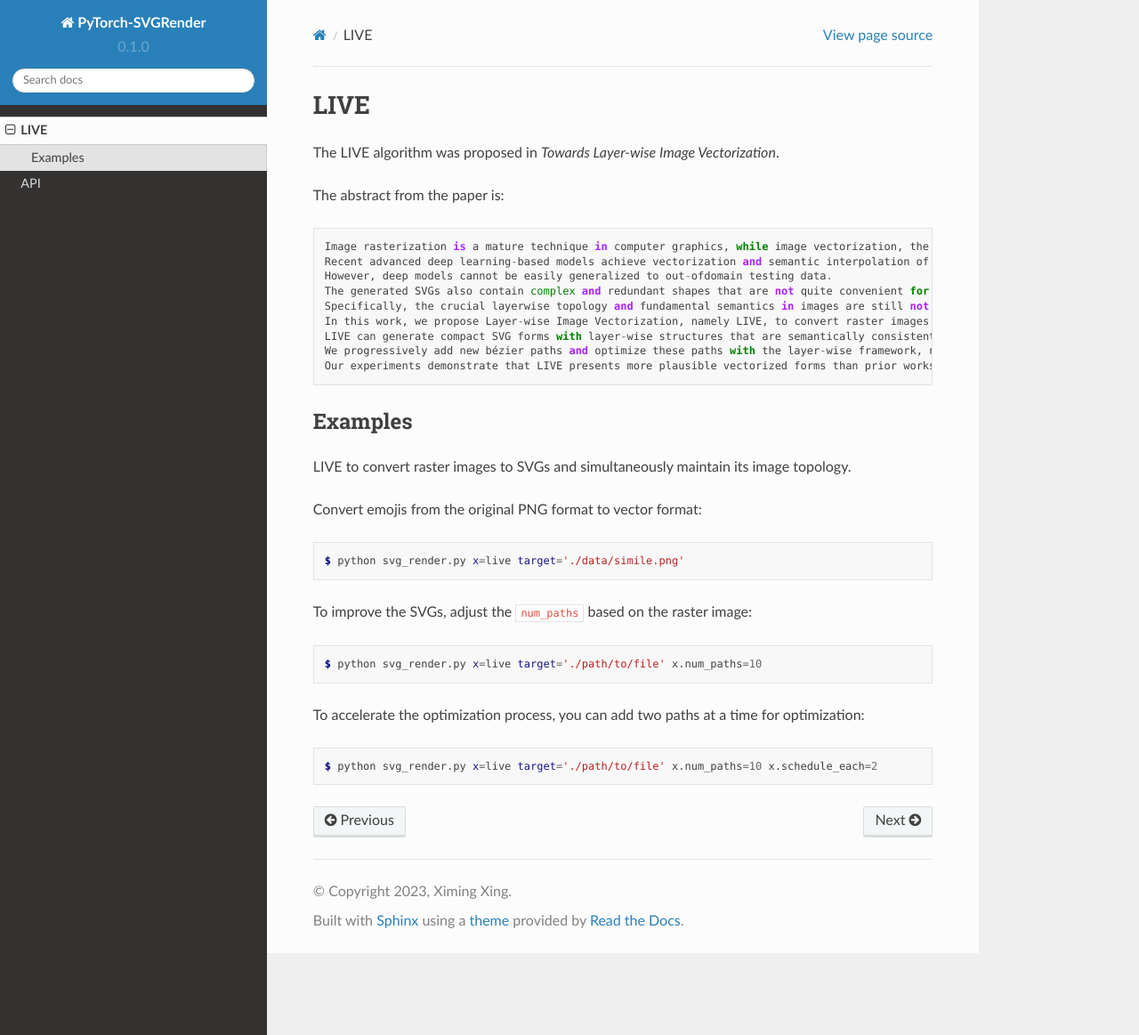
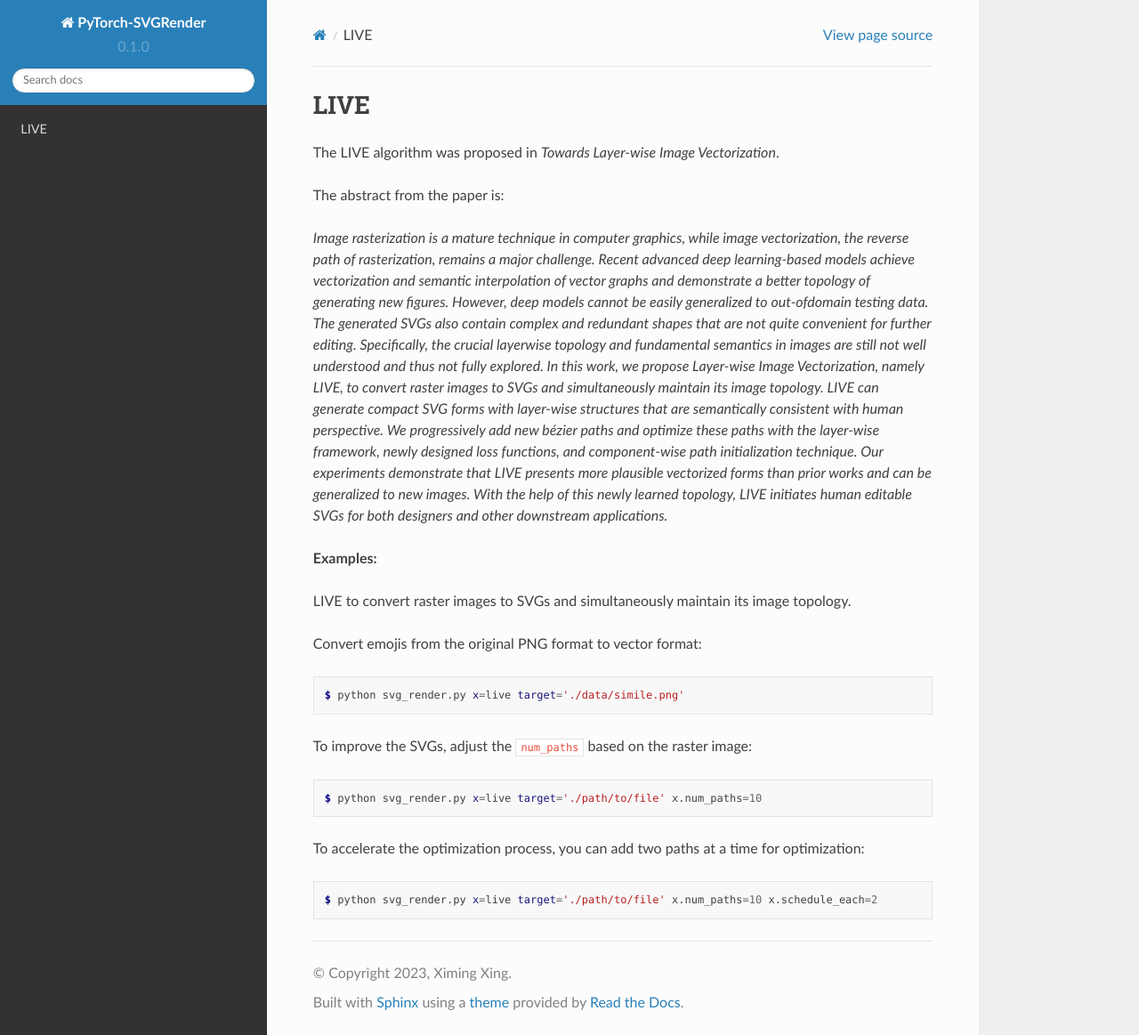
Before and after one commit to ximinng/PyTorch-SVGRender, a Sphinx documentation site: the page built from docs/source/live.rst, in a window 1280 px wide and 1163 px high. Shown: the whole window at 89% size. Built offline with Sphinx 7.4.7 and the Read the Docs theme 2.0.0, drawn with Linux system fonts in a browser that asks for light colours.

```diff
--- a/docs/source/live.rst
+++ b/docs/source/live.rst
@@ -13,19 +13,10 @@ LIVE
 The LIVE algorithm was proposed in *Towards Layer-wise Image Vectorization*.
 
 The abstract from the paper is:
-::
-  Image rasterization is a mature technique in computer graphics, while image vectorization, the reverse path of rasterization, remains a major challenge.
-  Recent advanced deep learning-based models achieve vectorization and semantic interpolation of vector graphs and demonstrate a better topology of generating new figures.
-  However, deep models cannot be easily generalized to out-ofdomain testing data.
-  The generated SVGs also contain complex and redundant shapes that are not quite convenient for further editing.
-  Specifically, the crucial layerwise topology and fundamental semantics in images are still not well understood and thus not fully explored.
-  In this work, we propose Layer-wise Image Vectorization, namely LIVE, to convert raster images to SVGs and simultaneously maintain its image topology.
-  LIVE can generate compact SVG forms with layer-wise structures that are semantically consistent with human perspective.
-  We progressively add new bézier paths and optimize these paths with the layer-wise framework, newly designed loss functions, and component-wise path initialization technique.
-  Our experiments demonstrate that LIVE presents more plausible vectorized forms than prior works and can be generalized to new images.  With the help of this newly learned topology, LIVE initiates human editable SVGs for both designers and other downstream applications.
 
-Examples
-^^^^^^^^^^^
+`Image rasterization is a mature technique in computer graphics, while image vectorization, the reverse path of rasterization, remains a major challenge. Recent advanced deep learning-based models achieve vectorization and semantic interpolation of vector graphs and demonstrate a better topology of generating new figures. However, deep models cannot be easily generalized to out-ofdomain testing data. The generated SVGs also contain complex and redundant shapes that are not quite convenient for further editing. Specifically, the crucial layerwise topology and fundamental semantics in images are still not well understood and thus not fully explored. In this work, we propose Layer-wise Image Vectorization, namely LIVE, to convert raster images to SVGs and simultaneously maintain its image topology. LIVE can generate compact SVG forms with layer-wise structures that are semantically consistent with human perspective. We progressively add new bézier paths and optimize these paths with the layer-wise framework, newly designed loss functions, and component-wise path initialization technique. Our experiments demonstrate that LIVE presents more plausible vectorized forms than prior works and can be generalized to new images.  With the help of this newly learned topology, LIVE initiates human editable SVGs for both designers and other downstream applications.`
+
+**Examples:**
 
 LIVE to convert raster images to SVGs and simultaneously maintain its image topology.
 
```
Also changed, not shown: README.md (+5 -5 lines), docs/source/index.rst (+6 -14 lines).
